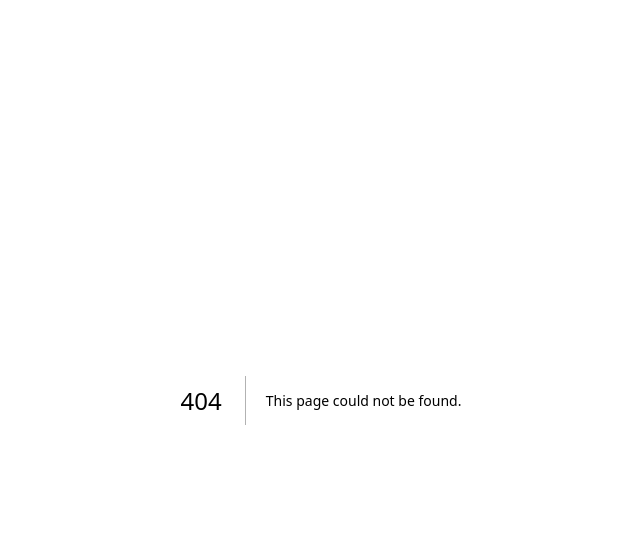
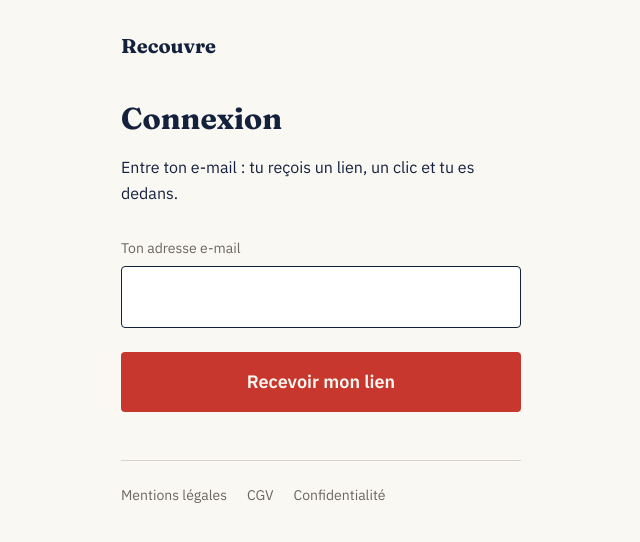
Before and after one commit to RyzoxDev/recouvre, a Next.js app: page /connexion in a window 1280 px wide. Before the commit this address had no page. Shown: the top 542 px of the page, without its empty margins (319-959 px from the left). Built offline with nearby package versions, Linux system fonts and the light colour scheme.

Commit message:
Create page.tsx

```diff
--- /dev/null
+++ b/app/connexion/page.tsx
@@ -0,0 +1,24 @@
+import Formulaire from "./Formulaire";
+
+export const metadata = {
+  title: "Connexion, Recouvre",
+};
+
+export default function Connexion() {
+  return (
+    <main className="mx-auto min-h-screen max-w-md px-6 py-8">
+      <a href="/" className="font-titre text-xl font-bold">
+        Recouvre
+      </a>
+      <div className="mt-10">
+        <Formulaire />
+      </div>
+
+      <nav className="mt-12 flex flex-wrap gap-x-5 gap-y-2 border-t border-filet pt-6 text-sm text-gris">
+        <a href="/mentions-legales">Mentions légales</a>
+        <a href="/cgv">CGV</a>
+        <a href="/confidentialite">Confidentialité</a>
+      </nav>
+    </main>
+  );
+}
```
